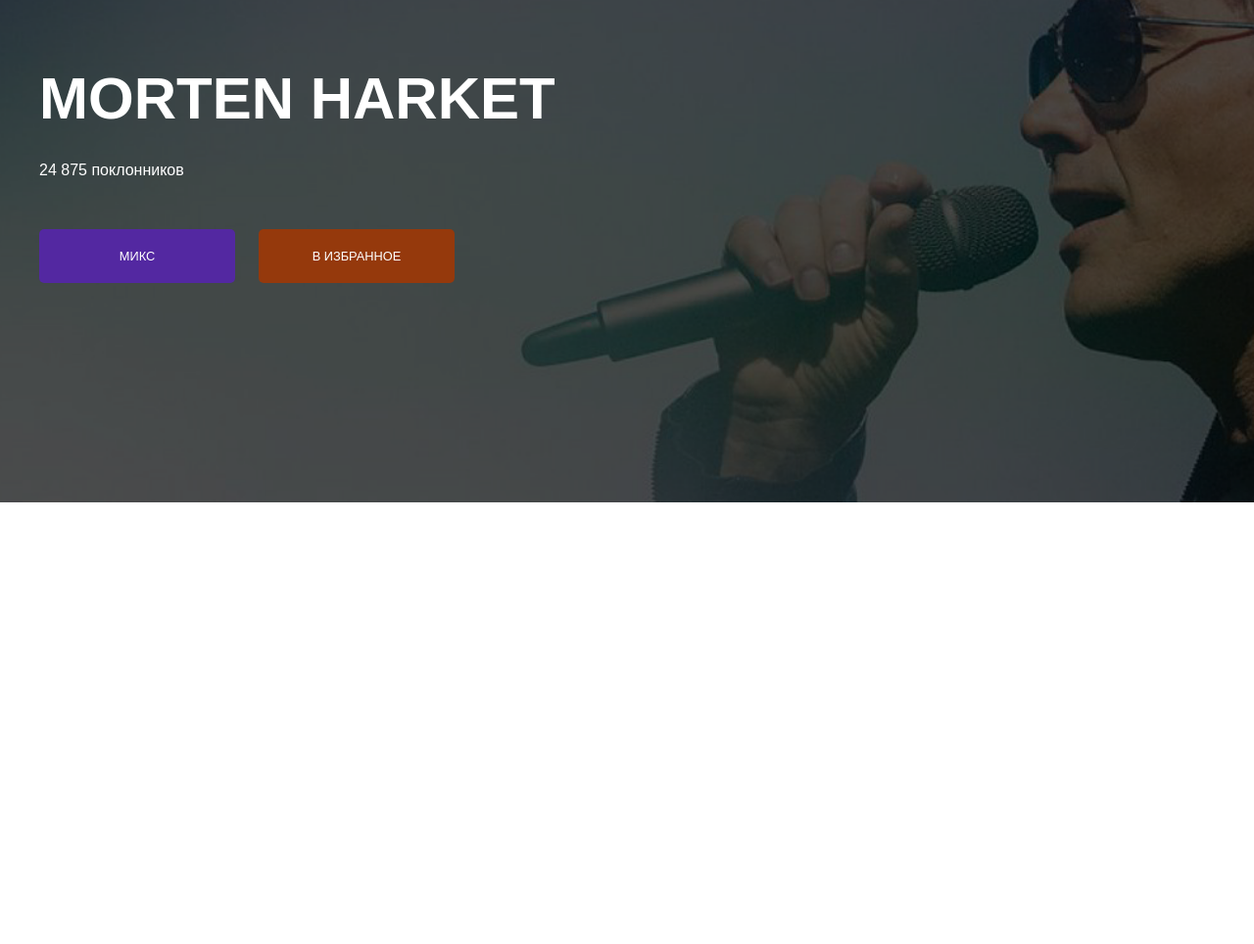
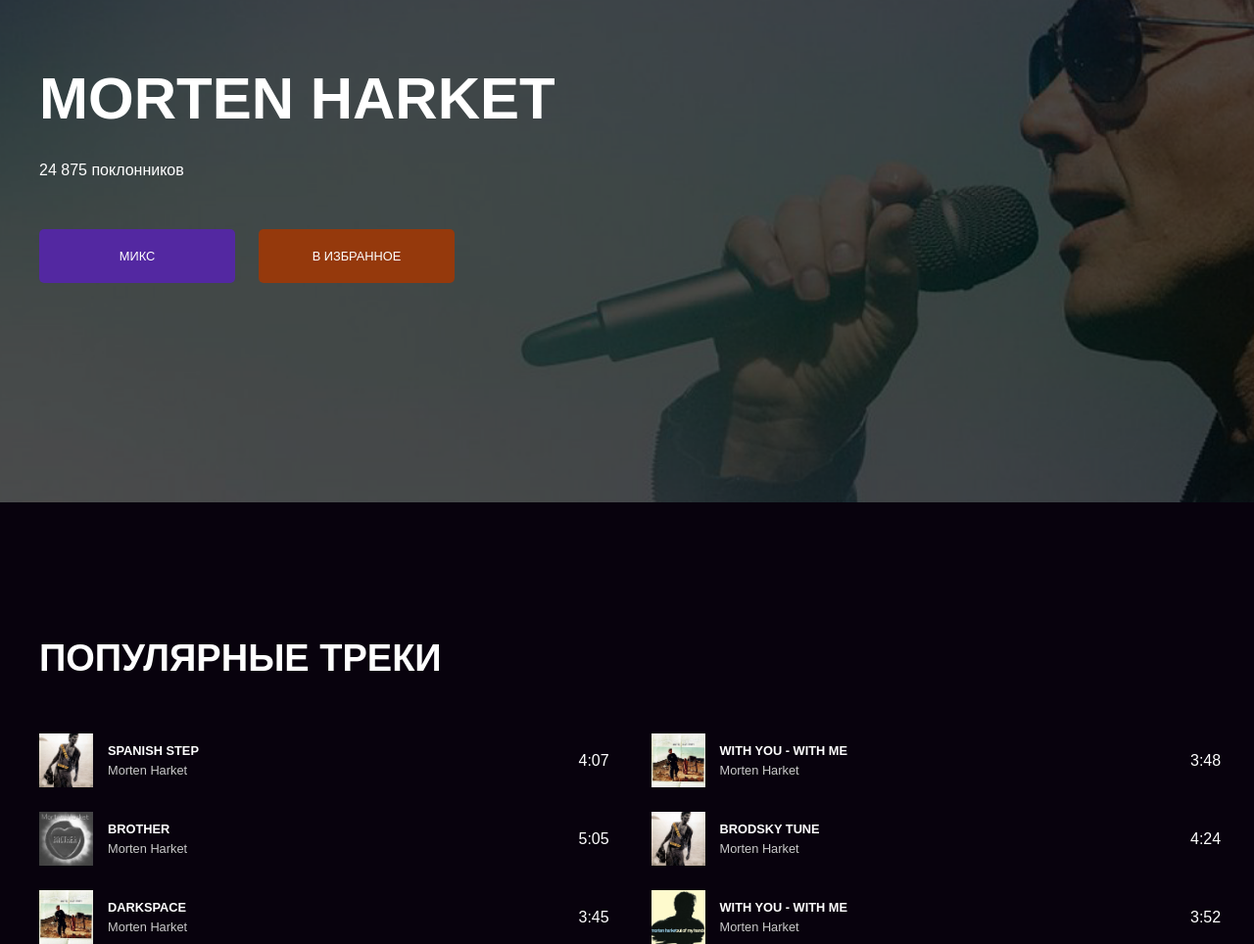
Before and after one commit to DropDen/layout-designer-project-56, a website: page src/artist.html in a window 1280 px wide. Shown: the part 194-1158 px from the top of the page at 98% size. Before the commit the page ends 800 px from the top, so only its background shows below. Drawn offline with Linux system fonts and the light colour scheme.

Commit message:
artistPage2

```diff
--- a/src/artist.html
+++ b/src/artist.html
@@ -40,15 +40,75 @@
                 </div>
                 <div class="section-btn">
                     <div class="button">
-                        <button type="submit" class="btn btn-mix" id="btns" disabled>МИКС</button>
+                        <button type="submit" class="btn btn-mix"  disabled>МИКС</button>
                     </div>
                     <div class="button">
-                        <button type="submit" class="btn btn-love" id="btns" disabled>В ИЗБРАННОЕ</button>
+                        <button type="submit" class="btn btn-love"  disabled>В ИЗБРАННОЕ</button>
                     </div>
                 </div>
             </div>
         </div>
     </div>
 </section>
+<main>
+    <div class="back-margin">
+        <section id="page-popular-track">
+            <h2>Популярные треки</h2>
+            <div class="tracks-grid">
+                <div class="popular-track track-grid">
+                    <img class="track-img" src="images/Wild%20Seed.png" alt="alt">
+                    <div class="grid-p-txt">
+                        <p class="txt-track-top">Spanish Step</p>
+                        <p class="txt-track-btm">Morten Harket</p>
+                    </div>
+                    <p class="txt-track-time">4:07</p>
+                </div>
+                <div class="popular-track track-grid">
+                    <img class="track-img" src="images/Letter%20from%20Egypt.png" alt="alt">
+                    <div class="grid-p-txt">
+                        <p class="txt-track-top">With You - With Me</p>
+                        <p class="txt-track-btm">Morten Harket</p>
+                    </div>
+                    <p class="txt-track-time">3:48</p>
+                </div>
+                <div class="popular-track track-grid">
+                    <img class="track-img" src="images/Brother.png" alt="alt">
+                    <div class="grid-p-txt">
+                        <p class="txt-track-top">Brother</p>
+                        <p class="txt-track-btm">Morten Harket</p>
+                    </div>
+                    <p class="txt-track-time">5:05</p>
+                </div>
+                <div class="popular-track track-grid">
+                    <img class="track-img" src="images/Wild%20Seed.png" alt="alt">
+                    <div class="grid-p-txt">
+                        <p class="txt-track-top">Brodsky Tune</p>
+                        <p class="txt-track-btm">Morten Harket</p>
+                    </div>
+                    <p class="txt-track-time">4:24</p>
+                </div>
+                <div class="popular-track track-grid">
+                    <img class="track-img" src="images/Letter%20from%20Egypt.png" alt="alt">
+                    <div class="grid-p-txt">
+                        <p class="txt-track-top">Darkspace</p>
+                        <p class="txt-track-btm">Morten Harket</p>
+                    </div>
+                    <p class="txt-track-time">3:45</p>
+                </div>
+                <div class="popular-track track-grid">
+                    <img class="track-img" src="images/Out%20of%20My%20Hands.png" alt="alt">
+                    <div class="grid-p-txt">
+                        <p class="txt-track-top">With You - With Me</p>
+                        <p class="txt-track-btm">Morten Harket</p>
+                    </div>
+                    <p class="txt-track-time">3:52</p>
+                </div>
+            </div>
+        </section>
+<!--        <section id="page-discography">-->
+<!--            <h2>Дискография</h2>-->
+<!--        </section>-->
+    </div>
+</main>
 </body>
 </html>
--- a/src/css/apps.scss
+++ b/src/css/apps.scss
@@ -2,3 +2,4 @@
 @import "backsize";
 @import "page-one-header";
 @import "page-one-hero";
+@import "page-two";
--- a/src/css/general.scss
+++ b/src/css/general.scss
@@ -2,6 +2,7 @@
 $text-white: #FFFFFF;
 $back-grey: #3C3B3D;
 $orange: #F89202;
+$black-fon: #08020D;
 
 @font-face {
     font-weight: 400;
@@ -25,8 +26,18 @@
     font-family: Roboto-Regular, sans-serif;
     line-height: 1.5em;
     color: $text-white;
+    background: $black-fon;
+    margin: 0;
+}
+main {
+    background: $black-fon;
+}
 
-    margin: 0;
+@media (min-width : 1240px) {
+    main {
+        display: flex;
+        justify-content: center;
+    }
 }
 
 h1 {
--- /dev/null
+++ b/src/css/page-two.scss
@@ -0,0 +1,76 @@
+#page-popular-track {
+  padding-top: 100px;
+
+  & h2 {
+    text-align: center;
+    margin-bottom: 48px;
+  }
+}
+.tracks-grid {
+  display: grid;
+  grid-template-columns: 1fr;
+  grid-template-rows: repeat(6,55px);
+  grid-row-gap: 25px;
+}
+.track-grid {
+  display: grid;
+  grid-template-areas: "pic txt time" "pic txt time";
+  grid-template-rows: repeat(2, 27.5px);
+  grid-template-columns: 55px 1fr 25px;
+  grid-column-gap: 15px;
+}
+
+.track-img {
+  grid-area: pic;
+}
+.grid-p-txt{
+  display: flex;
+  flex-direction: column;
+  grid-area: txt;
+  justify-content: center;
+  line-height: 1.25rem;
+}
+
+.txt-track-top {
+  display: block;
+  font-size: 12.8px;
+  font-weight: 700;
+  text-transform: uppercase;
+  margin: 0;
+  padding: 0;
+  line-height: 1.25rem;
+}
+
+.txt-track-btm {
+  display: block;
+  font-size: 12.8px;
+  font-weight: 400;
+  color: $text-grey;
+  margin: 0;
+  padding: 0;
+
+}
+.txt-track-time {
+  grid-area: time;
+}
+
+.popular-track{
+  & img {
+  width: 55px;
+  }
+}
+
+@media (min-width : 1240px) {
+  #page-popular-track {
+    & h2 {
+      text-align: left;
+    }
+
+    & .tracks-grid {
+      grid-template-columns: repeat(2, 1fr);
+      grid-template-rows: repeat(3,55px);
+      grid-column-gap: 49px;
+
+    }
+  }
+}
```
Also changed, not shown: src/css/backsize.scss (+8 -0 lines), src/css/apps.css, src/css/page-two.css (added), 2 other files.
